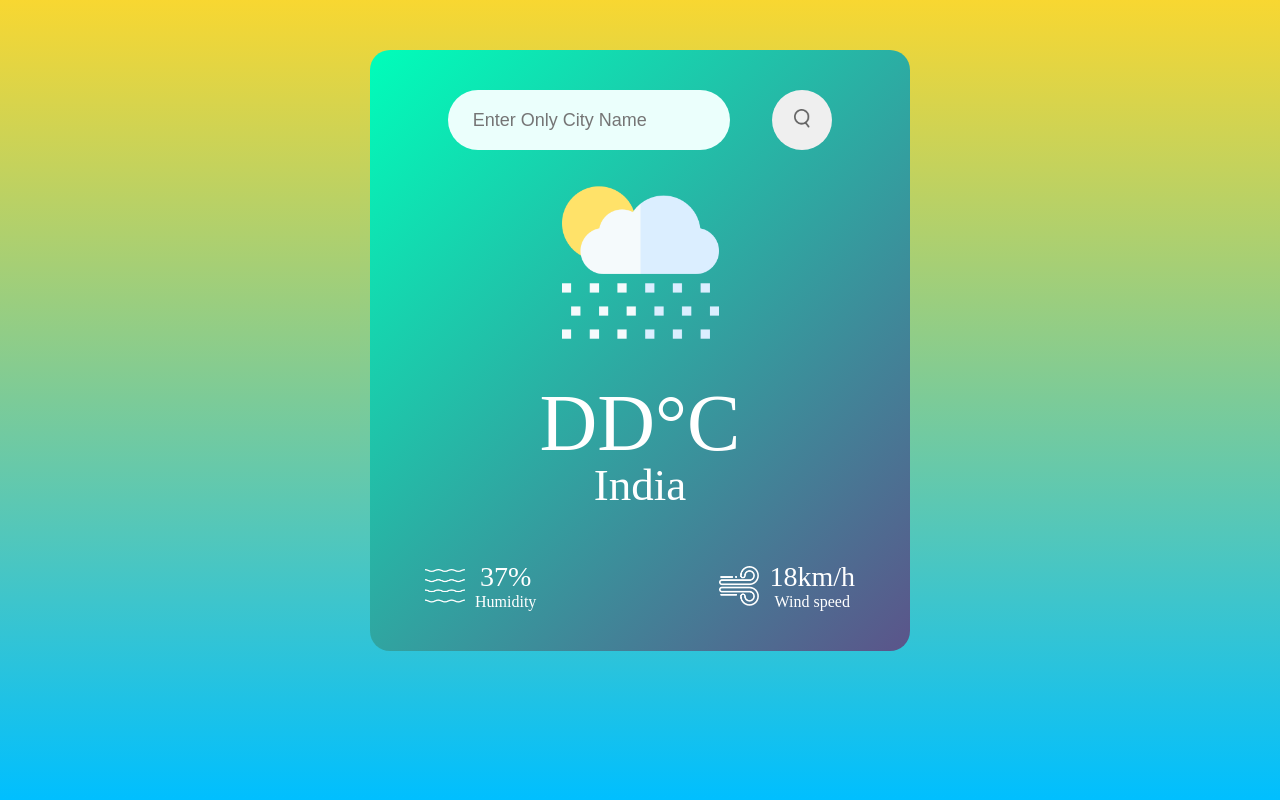
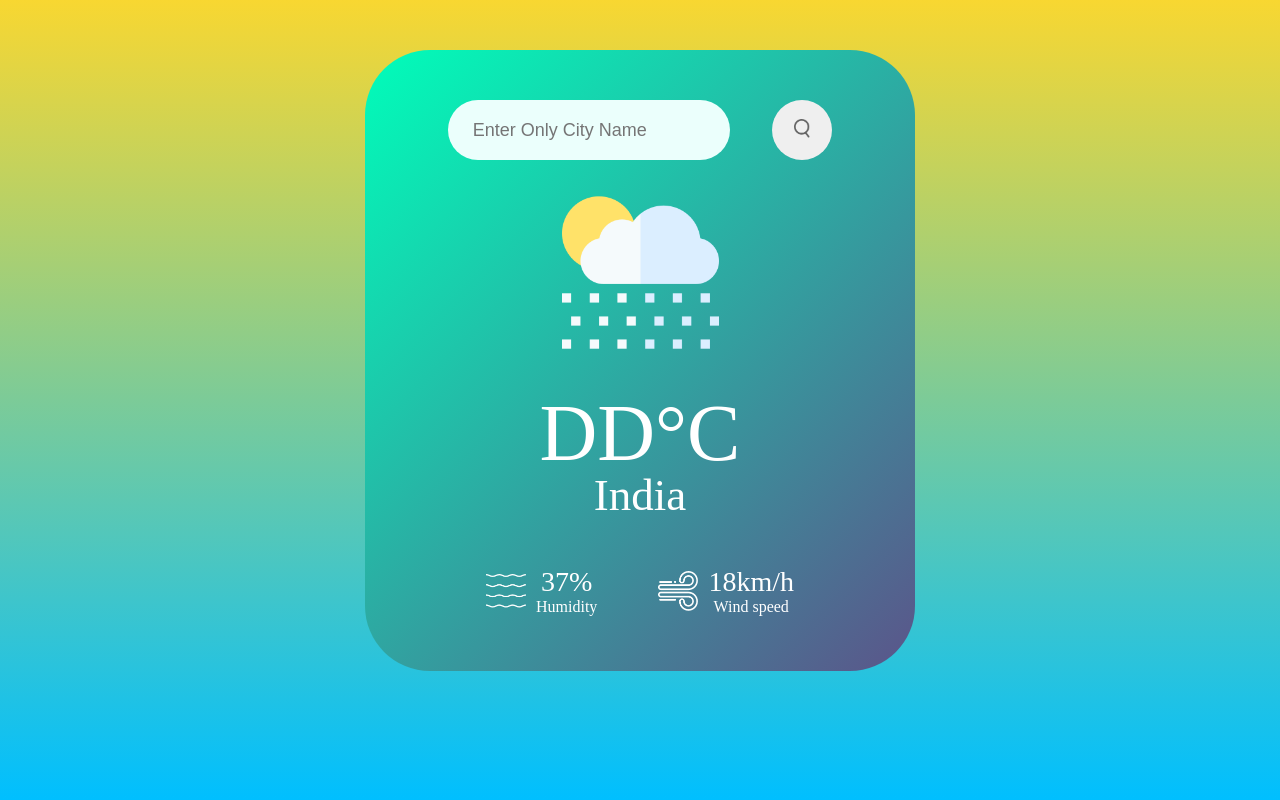
Before and after one commit to Nayansai/Weather-Application, a plain HTML site: page index.html in a window 1280 px wide. Drawn offline with Linux system fonts and the light colour scheme.

Commit message:
Update style.css

```diff
--- a/style.css
+++ b/style.css
@@ -1,7 +1,8 @@
 *
 {
-  margin: 0;
+margin: 0;
   padding: 0;
+
 }
 body
 {
@@ -16,8 +17,8 @@ body
   max-width: 470px;
   background:linear-gradient(135deg ,#00feba ,#5b548a);
   margin: 50px auto 0;
-  border-radius: 20px;
-  padding: 40px 35px;
+  border-radius: 65px;
+  padding: 50px 40px;
   text-align: center;
   color: #fff;
 }
@@ -70,9 +71,9 @@ body
 {
   display: flex;
   align-items: center;
-  justify-content: space-between;
-  padding: 0 20px;
-  margin-top: 50px;
+  justify-content: space-evenly;
+  padding: 5px 20px;
+  margin-top: 40px;
 }
 .col
 {
```
